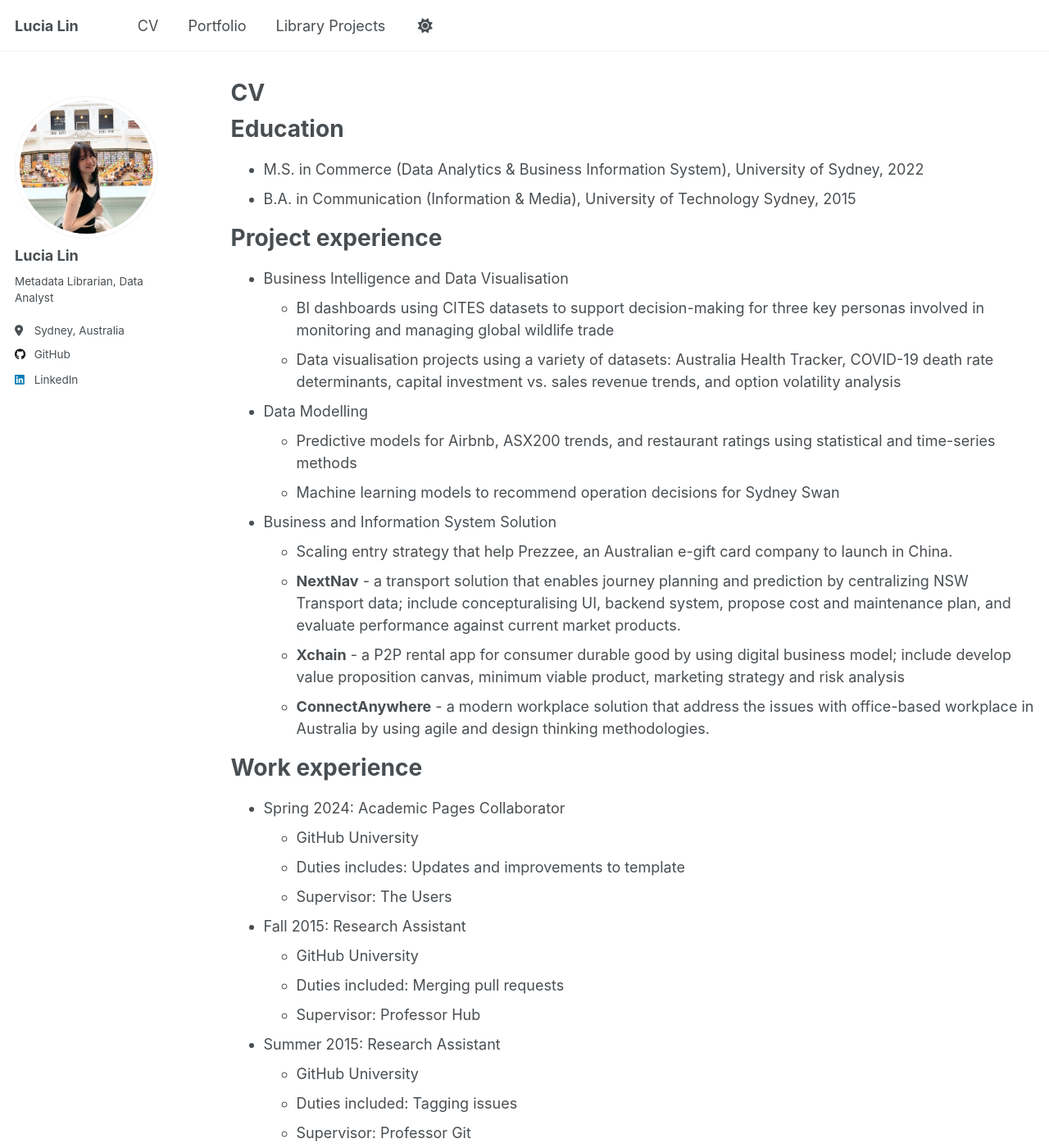
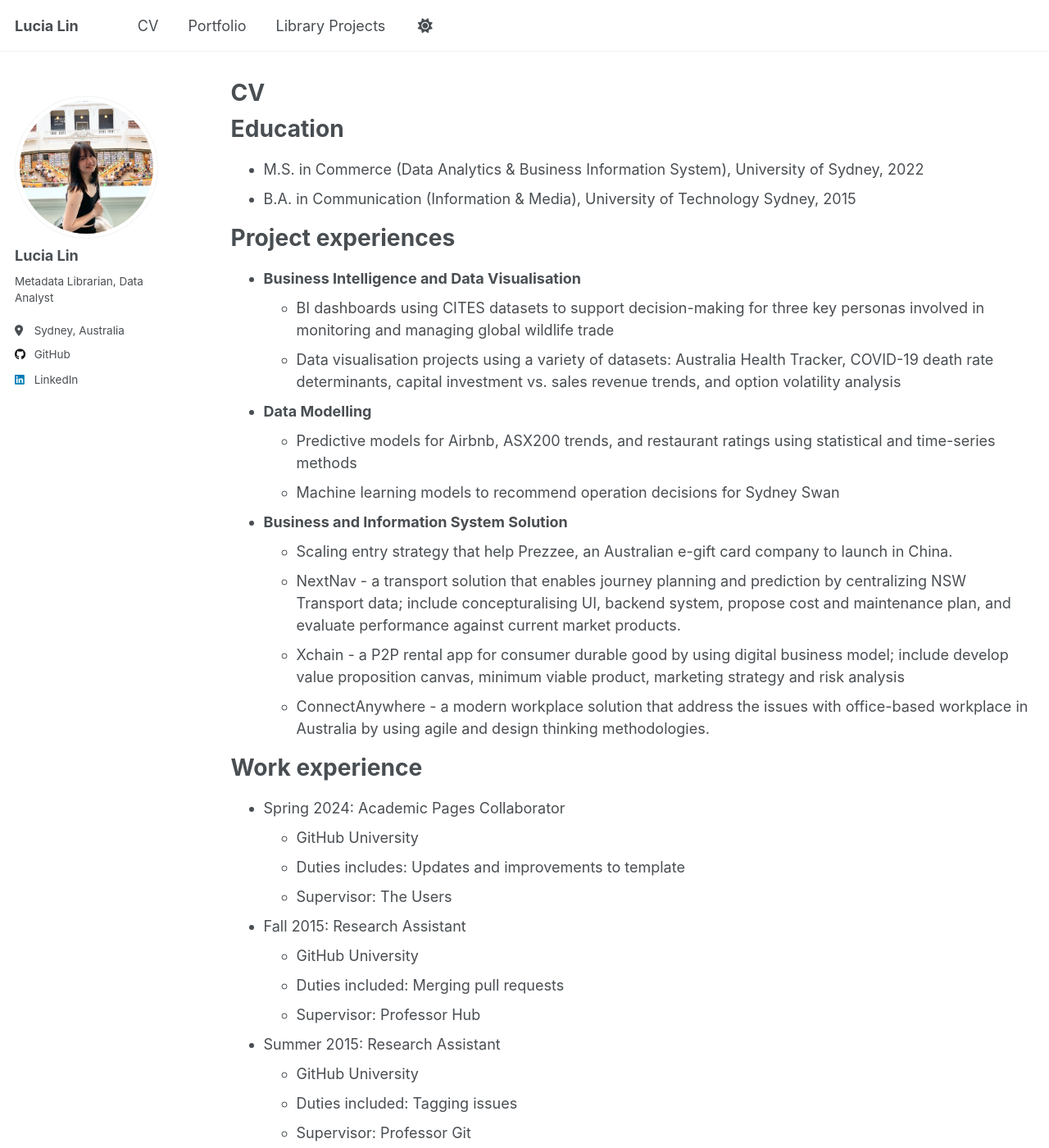
Before and after one commit to lululucialin/lululucialin.github.io, a Jekyll site: the page built from _pages/cv.md, in a window 1280 px wide and 1400 px high. Shown: the whole window at 82% size. Built offline with Jekyll 4.4.1, drawn with Linux system fonts in a browser that asks for light colours.

Commit message:
Update cv.md

```diff
--- a/_pages/cv.md
+++ b/_pages/cv.md
@@ -14,21 +14,21 @@ Education
 * M.S. in Commerce (Data Analytics & Business Information System), University of Sydney, 2022
 * B.A. in Communication (Information & Media), University of Technology Sydney, 2015
 
-Project experience
+Project experiences
 ======
-* Business Intelligence and Data Visualisation
+* **Business Intelligence and Data Visualisation**
   * BI dashboards using CITES datasets to support decision-making for three key personas involved in monitoring and managing global wildlife trade
   * Data visualisation projects using a variety of datasets: Australia Health Tracker, COVID-19 death rate determinants, capital investment vs. sales revenue trends, and option volatility analysis
 
-* Data Modelling
+* **Data Modelling**
   * Predictive models for Airbnb, ASX200 trends, and restaurant ratings using statistical and time-series methods
   * Machine learning models to recommend operation decisions for Sydney Swan
 
-* Business and Information System Solution
+* **Business and Information System Solution**
   * Scaling entry strategy that help Prezzee, an Australian e-gift card company to launch in China.
-  * **NextNav** - a transport solution that enables journey planning and prediction by centralizing NSW Transport data; include concepturalising UI, backend system, propose cost and maintenance plan, and evaluate performance against current market products.
-  * **Xchain** - a P2P rental app for consumer durable good by using digital business model; include develop value proposition canvas, minimum viable product, marketing strategy and risk analysis
-  * **ConnectAnywhere** - a modern workplace solution that address the issues with office-based workplace in Australia by using agile and design thinking methodologies.
+  * NextNav - a transport solution that enables journey planning and prediction by centralizing NSW Transport data; include concepturalising UI, backend system, propose cost and maintenance plan, and evaluate performance against current market products.
+  * Xchain - a P2P rental app for consumer durable good by using digital business model; include develop value proposition canvas, minimum viable product, marketing strategy and risk analysis
+  * ConnectAnywhere - a modern workplace solution that address the issues with office-based workplace in Australia by using agile and design thinking methodologies.
 
 Work experience
 ======
```
